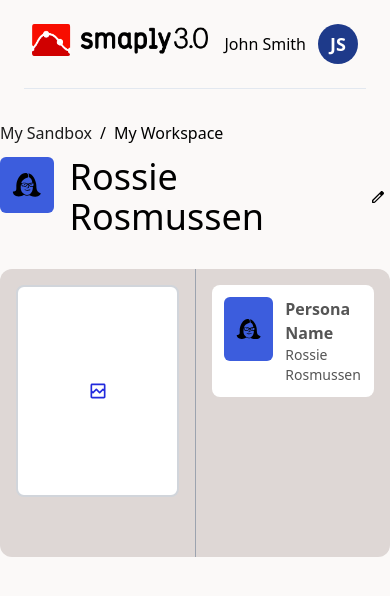
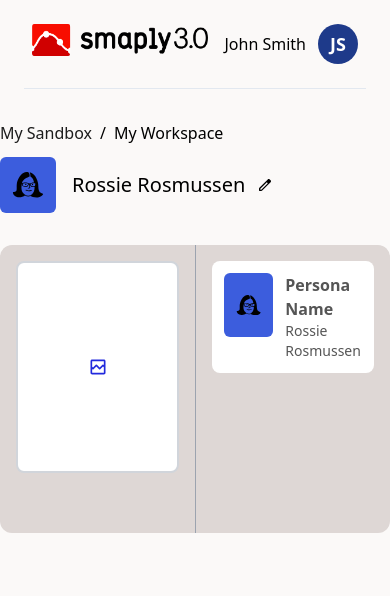
Before and after one commit to shubham43MP/smaply-persona-test, a React (Vite) app: page / in a window 390 px wide. Shown: the top 596 px of the page. Built offline with nearby package versions, Linux system fonts and the light colour scheme.

Commit message:
added minor docs anddesign update

```diff
--- a/src/containers/HomePage/Persona/Persona.tsx
+++ b/src/containers/HomePage/Persona/Persona.tsx
@@ -44,7 +44,9 @@ export const Persona = () => {
           >
             {displayPicture}
           </div>
-          <p className="ml-2 text-4xl text-semibold self-center">{name}</p>
+          <p className="ml-2 text-xl sm:text-4xl text-semibold self-center">
+            {name}
+          </p>
           <div onClick={handleModal} className="self-center cursor-pointer">
             <EditIcon customClass="h6 w-6 " />
           </div>
```
Also changed, not shown: 1 other file (tests, documents, lock files or other folders).
